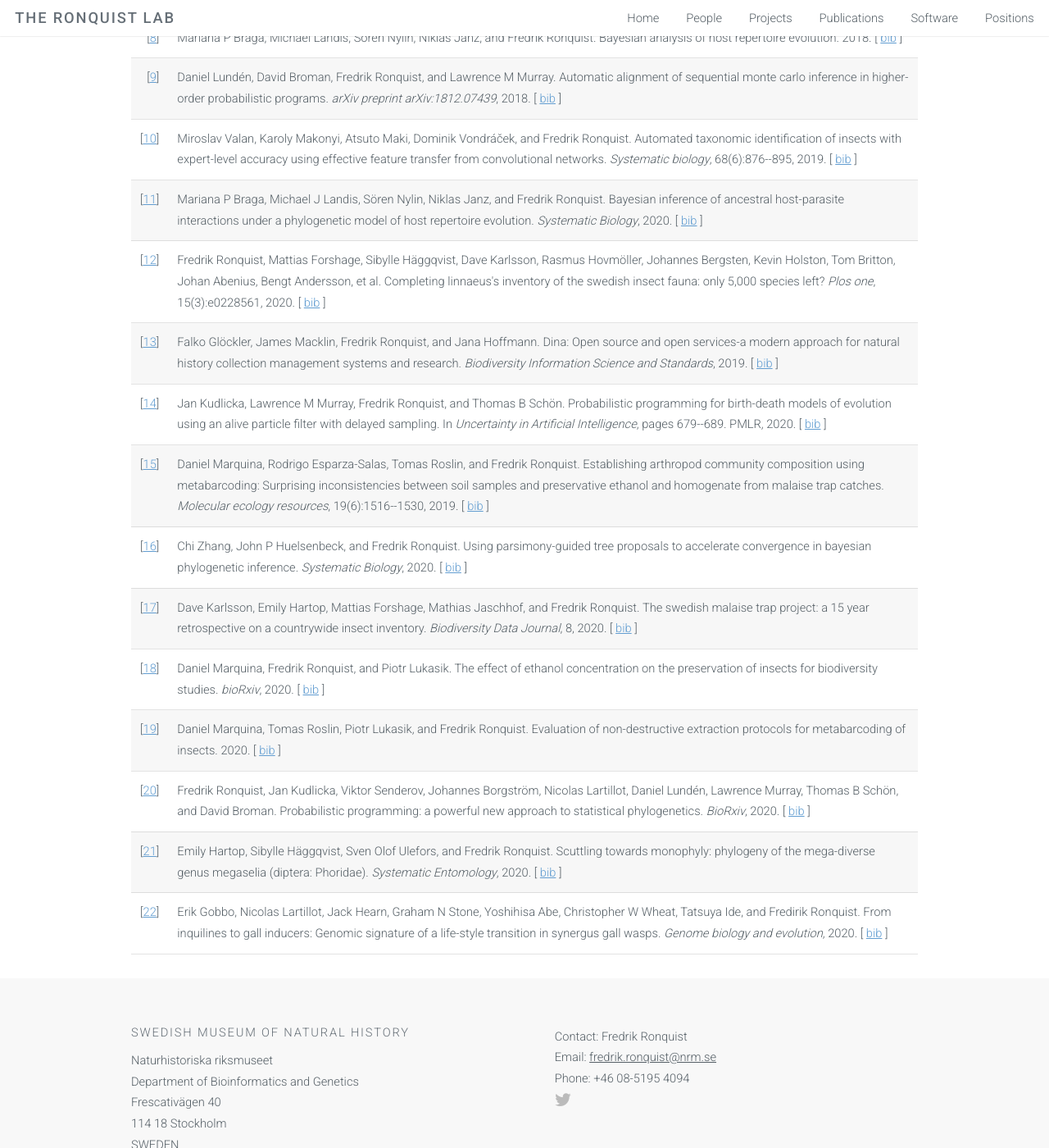
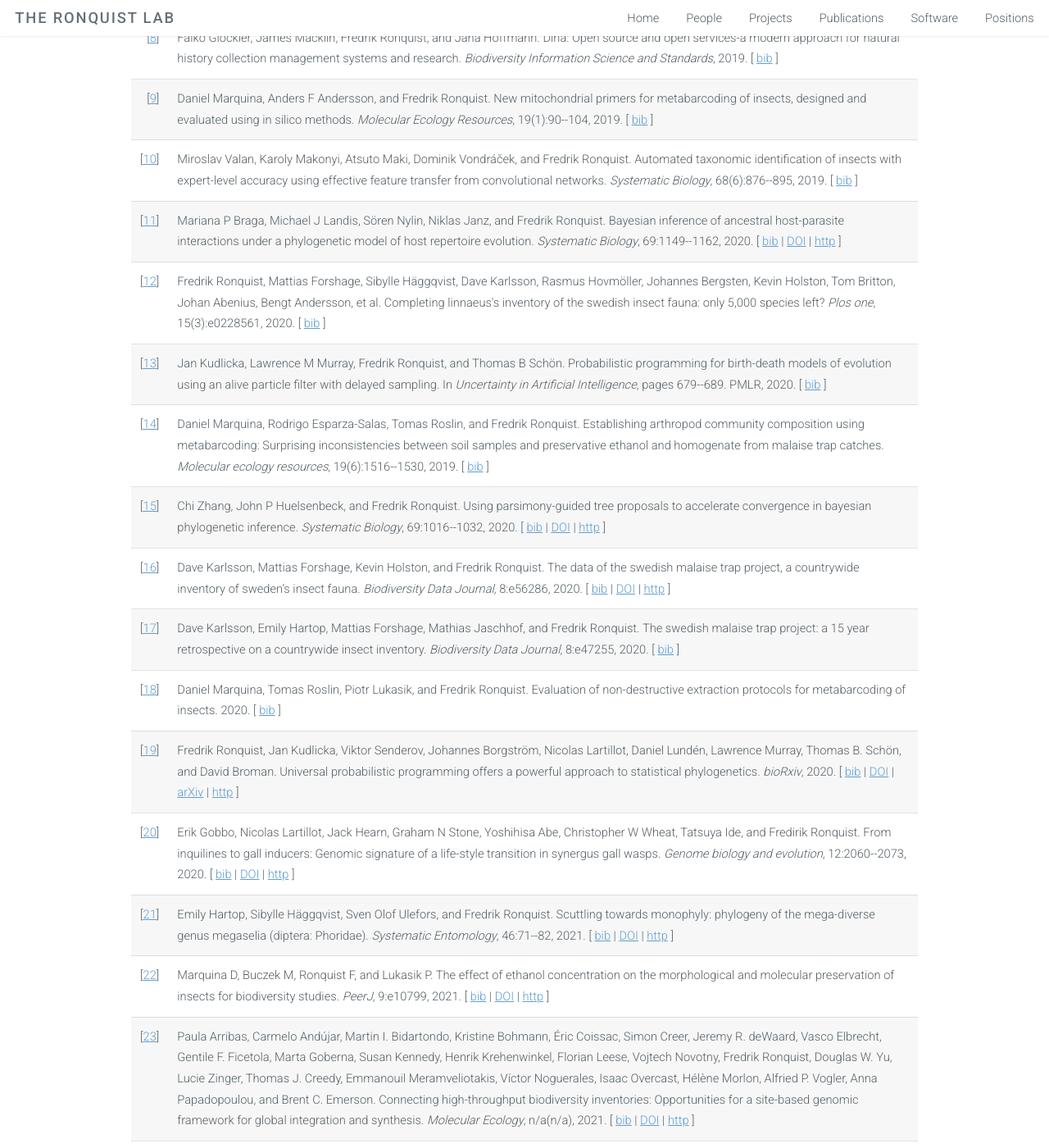
Before and after one commit to ronquistlab/ronquistlab.github.io, a Jekyll site: the page built from publications.html, in a window 1280 px wide and 1400 px high, scrolled down 1122 px. Shown: the whole window at 82% size. Built offline with Jekyll 4.4.1, drawn with Linux system fonts in a browser that asks for light colours; some of the changed text lies outside the part shown.

Commit message:
New attempt to update publications

```diff
--- a/publications.html
+++ b/publications.html
@@ -16,7 +16,23 @@
 
 <tr valign="top">
 <td align="right" class="bibtexnumber">
-[<a name="macklin2017dina">1</a>]
+[<a name="hovmoller2017streckkodning">1</a>]
+</td>
+<td class="bibtexitem">
+Rasmus Hovm&ouml;ller, Mattias Forshage, and Fredrik Ronquist.
+ Streckkodning av den svenska floran och
+  faunan--f&ouml;ruts&auml;ttningar och utmaningar.
+ <em>PM fr&aring;n Naturhistoriska riksmuseet 2017: 1. Naturhistoriska
+  riksmuseets sm&aring;skriftserie</em>, 2017.
+[&nbsp;<a href="pub_bib.html#hovmoller2017streckkodning">bib</a>&nbsp;]
+
+</td>
+</tr>
+
+
+<tr valign="top">
+<td align="right" class="bibtexnumber">
+[<a name="macklin2017dina">2</a>]
 </td>
 <td class="bibtexitem">
 James Macklin, Falko Gl&ouml;ckler, Jana Hoffmann, Fredrik Ronquist, Stefan
@@ -24,7 +40,7 @@
  Dina: Open source and open services-a modern approach for sustainable
   natural history collection management systems.
  <em>Biodiversity Information Science and Standards</em>, 2017.
-[&nbsp;<a href="pub_bib#macklin2017dina">bib</a>&nbsp;]
+[&nbsp;<a href="pub_bib.html#macklin2017dina">bib</a>&nbsp;]
 
 </td>
 </tr>
@@ -32,15 +48,14 @@
 
 <tr valign="top">
 <td align="right" class="bibtexnumber">
-[<a name="hovmoller2017streckkodning">2</a>]
+[<a name="marquina2017insect">3</a>]
 </td>
 <td class="bibtexitem">
-Rasmus Hovm&ouml;ller, Mattias Forshage, and Fredrik Ronquist.
- Streckkodning av den svenska floran och
-  faunan--f&ouml;ruts&auml;ttningar och utmaningar.
- <em>PM fr&aring;n Naturhistoriska riksmuseet 2017: 1. Naturhistoriska
-  riksmuseets sm&aring;skriftserie</em>, 2017.
-[&nbsp;<a href="pub_bib#hovmoller2017streckkodning">bib</a>&nbsp;]
+Daniel Marquina, Anders&nbsp;F Andersson, and Fredrik Ronquist.
+ Insect multilocus metabarcoding: in silico evaluation of old and new
+  primers.
+ <em>Genome</em>, 60(11):971--972, 2017.
+[&nbsp;<a href="pub_bib.html#marquina2017insect">bib</a>&nbsp;]
 
 </td>
 </tr>
@@ -48,14 +63,15 @@
 
 <tr valign="top">
 <td align="right" class="bibtexnumber">
-[<a name="marquina2019new">3</a>]
+[<a name="braga2018evolution">4</a>]
 </td>
 <td class="bibtexitem">
-Daniel Marquina, Anders&nbsp;F Andersson, and Fredrik Ronquist.
- New mitochondrial primers for metabarcoding of insects, designed and
-  evaluated using in silico methods.
- <em>Molecular ecology resources</em>, 19(1):90--104, 2019.
-[&nbsp;<a href="pub_bib#marquina2019new">bib</a>&nbsp;]
+Mariana&nbsp;P Braga, Michael Landis, S&ouml;ren Nylin, Niklas Janz, and Fredrik
+  Ronquist.
+ Evolution of butterfly-plant networks revealed by bayesian inference
+  of host repertoire.
+ 2018.
+[&nbsp;<a href="pub_bib.html#braga2018evolution">bib</a>&nbsp;]
 
 </td>
 </tr>
@@ -63,14 +79,14 @@
 
 <tr valign="top">
 <td align="right" class="bibtexnumber">
-[<a name="macklin2018general">4</a>]
+[<a name="lunden2018automatic">5</a>]
 </td>
 <td class="bibtexitem">
-James Macklin, Markus Englund, Falko Gl&ouml;ckler, Mikko Heikkinen, Jana
-  Hoffmann, Keith Newton, and Fredrick Ronquist.
- General introduction to dina.
- <em>Biodiversity Information Science and Standards</em>, 2018.
-[&nbsp;<a href="pub_bib#macklin2018general">bib</a>&nbsp;]
+Daniel Lund&eacute;n, David Broman, Fredrik Ronquist, and Lawrence&nbsp;M Murray.
+ Automatic alignment of sequential monte carlo inference in
+  higher-order probabilistic programs.
+ <em>arXiv preprint arXiv:1812.07439</em>, 2018.
+[&nbsp;<a href="pub_bib.html#lunden2018automatic">bib</a>&nbsp;]
 
 </td>
 </tr>
@@ -78,14 +94,14 @@
 
 <tr valign="top">
 <td align="right" class="bibtexnumber">
-[<a name="ronquist2018life">5</a>]
+[<a name="macklin2018general">6</a>]
 </td>
 <td class="bibtexitem">
-Fredrik Ronquist, Johan Nylander, Hege V&aring;rdal, and Jos&eacute;&nbsp;Luis
-  Nieves-Aldrey.
- Life history of parnips and the evolutionary origin of gall wasps.
- <em>Journal of Hymenoptera Research</em>, 65:91--110, 2018.
-[&nbsp;<a href="pub_bib#ronquist2018life">bib</a>&nbsp;]
+James Macklin, Markus Englund, Falko Gl&ouml;ckler, Mikko Heikkinen, Jana
+  Hoffmann, Keith Newton, and Fredrick Ronquist.
+ General introduction to dina.
+ <em>Biodiversity Information Science and Standards</em>, 2018.
+[&nbsp;<a href="pub_bib.html#macklin2018general">bib</a>&nbsp;]
 
 </td>
 </tr>
@@ -93,14 +109,14 @@
 
 <tr valign="top">
 <td align="right" class="bibtexnumber">
-[<a name="marquina2017insect">6</a>]
+[<a name="ronquist2018life">7</a>]
 </td>
 <td class="bibtexitem">
-Daniel Marquina, Anders&nbsp;F Andersson, and Fredrik Ronquist.
- Insect multilocus metabarcoding: in silico evaluation of old and new
-  primers.
- <em>Genome</em>, 60(11):971--972, 2017.
-[&nbsp;<a href="pub_bib#marquina2017insect">bib</a>&nbsp;]
+Fredrik Ronquist, Johan Nylander, Hege V&aring;rdal, and Jos&eacute;&nbsp;Luis
+  Nieves-Aldrey.
+ Life history of parnips and the evolutionary origin of gall wasps.
+ <em>Journal of Hymenoptera Research</em>, 65:91--110, 2018.
+[&nbsp;<a href="pub_bib.html#ronquist2018life">bib</a>&nbsp;]
 
 </td>
 </tr>
@@ -108,15 +124,14 @@
 
 <tr valign="top">
 <td align="right" class="bibtexnumber">
-[<a name="braga2018evolution">7</a>]
+[<a name="glockler2019dina">8</a>]
 </td>
 <td class="bibtexitem">
-Mariana&nbsp;P Braga, Michael Landis, S&ouml;ren Nylin, Niklas Janz, and Fredrik
-  Ronquist.
- Evolution of butterfly-plant networks revealed by bayesian inference
-  of host repertoire.
- 2018.
-[&nbsp;<a href="pub_bib#braga2018evolution">bib</a>&nbsp;]
+Falko Gl&ouml;ckler, James Macklin, Fredrik Ronquist, and Jana Hoffmann.
+ Dina: Open source and open services-a modern approach for natural
+  history collection management systems and research.
+ <em>Biodiversity Information Science and Standards</em>, 2019.
+[&nbsp;<a href="pub_bib.html#glockler2019dina">bib</a>&nbsp;]
 
 </td>
 </tr>
@@ -124,29 +139,14 @@
 
 <tr valign="top">
 <td align="right" class="bibtexnumber">
-[<a name="braga2018bayesian">8</a>]
+[<a name="marquina2019new">9</a>]
 </td>
 <td class="bibtexitem">
-Mariana&nbsp;P Braga, Michael Landis, S&ouml;ren Nylin, Niklas Janz, and Fredrik
-  Ronquist.
- Bayesian analysis of host repertoire evolution.
- 2018.
-[&nbsp;<a href="pub_bib#braga2018bayesian">bib</a>&nbsp;]
-
-</td>
-</tr>
-
-
-<tr valign="top">
-<td align="right" class="bibtexnumber">
-[<a name="lunden2018automatic">9</a>]
-</td>
-<td class="bibtexitem">
-Daniel Lund&eacute;n, David Broman, Fredrik Ronquist, and Lawrence&nbsp;M Murray.
- Automatic alignment of sequential monte carlo inference in
-  higher-order probabilistic programs.
- <em>arXiv preprint arXiv:1812.07439</em>, 2018.
-[&nbsp;<a href="pub_bib#lunden2018automatic">bib</a>&nbsp;]
+Daniel Marquina, Anders&nbsp;F Andersson, and Fredrik Ronquist.
+ New mitochondrial primers for metabarcoding of insects, designed and
+  evaluated using in silico methods.
+ <em>Molecular Ecology Resources</em>, 19(1):90--104, 2019.
+[&nbsp;<a href="pub_bib.html#marquina2019new">bib</a>&nbsp;]
 
 </td>
 </tr>
@@ -161,8 +161,8 @@
   Fredrik Ronquist.
  Automated taxonomic identification of insects with expert-level
   accuracy using effective feature transfer from convolutional networks.
- <em>Systematic biology</em>, 68(6):876--895, 2019.
-[&nbsp;<a href="pub_bib#valan2019automated">bib</a>&nbsp;]
+ <em>Systematic Biology</em>, 68(6):876--895, 2019.
+[&nbsp;<a href="pub_bib.html#valan2019automated">bib</a>&nbsp;]
 
 </td>
 </tr>
@@ -177,8 +177,10 @@
   Ronquist.
  Bayesian inference of ancestral host-parasite interactions under a
   phylogenetic model of host repertoire evolution.
- <em>Systematic Biology</em>, 2020.
-[&nbsp;<a href="pub_bib#braga2020bayesian">bib</a>&nbsp;]
+ <em>Systematic Biology</em>, 69:1149--1162, 2020.
+[&nbsp;<a href="pub_bib.html#braga2020bayesian">bib</a>&nbsp;|
+<a href="http://dx.doi.org/10.1093/sysbio/syaa019">DOI</a>&nbsp;|
+<a href="https://doi.org/10.1093/sysbio/syaa019">http</a>&nbsp;]
 
 </td>
 </tr>
@@ -195,7 +197,7 @@
  Completing linnaeus's inventory of the swedish insect fauna: only
   5,000 species left?
  <em>Plos one</em>, 15(3):e0228561, 2020.
-[&nbsp;<a href="pub_bib#ronquist2020completing">bib</a>&nbsp;]
+[&nbsp;<a href="pub_bib.html#ronquist2020completing">bib</a>&nbsp;]
 
 </td>
 </tr>
@@ -203,14 +205,15 @@
 
 <tr valign="top">
 <td align="right" class="bibtexnumber">
-[<a name="glockler2019dina">13</a>]
+[<a name="kudlicka2020probabilistic">13</a>]
 </td>
 <td class="bibtexitem">
-Falko Gl&ouml;ckler, James Macklin, Fredrik Ronquist, and Jana Hoffmann.
- Dina: Open source and open services-a modern approach for natural
-  history collection management systems and research.
- <em>Biodiversity Information Science and Standards</em>, 2019.
-[&nbsp;<a href="pub_bib#glockler2019dina">bib</a>&nbsp;]
+Jan Kudlicka, Lawrence&nbsp;M Murray, Fredrik Ronquist, and Thomas&nbsp;B Sch&ouml;n.
+ Probabilistic programming for birth-death models of evolution using
+  an alive particle filter with delayed sampling.
+ In <em>Uncertainty in Artificial Intelligence</em>, pages 679--689.
+  PMLR, 2020.
+[&nbsp;<a href="pub_bib.html#kudlicka2020probabilistic">bib</a>&nbsp;]
 
 </td>
 </tr>
@@ -218,15 +221,15 @@
 
 <tr valign="top">
 <td align="right" class="bibtexnumber">
-[<a name="kudlicka2020probabilistic">14</a>]
+[<a name="marquina2019establishing">14</a>]
 </td>
 <td class="bibtexitem">
-Jan Kudlicka, Lawrence&nbsp;M Murray, Fredrik Ronquist, and Thomas&nbsp;B Sch&ouml;n.
- Probabilistic programming for birth-death models of evolution using
-  an alive particle filter with delayed sampling.
- In <em>Uncertainty in Artificial Intelligence</em>, pages 679--689.
-  PMLR, 2020.
-[&nbsp;<a href="pub_bib#kudlicka2020probabilistic">bib</a>&nbsp;]
+Daniel Marquina, Rodrigo Esparza-Salas, Tomas Roslin, and Fredrik Ronquist.
+ Establishing arthropod community composition using metabarcoding:
+  Surprising inconsistencies between soil samples and preservative ethanol and
+  homogenate from malaise trap catches.
+ <em>Molecular ecology resources</em>, 19(6):1516--1530, 2019.
+[&nbsp;<a href="pub_bib.html#marquina2019establishing">bib</a>&nbsp;]
 
 </td>
 </tr>
@@ -234,15 +237,16 @@
 
 <tr valign="top">
 <td align="right" class="bibtexnumber">
-[<a name="marquina2019establishing">15</a>]
+[<a name="zhang2020using">15</a>]
 </td>
 <td class="bibtexitem">
-Daniel Marquina, Rodrigo Esparza-Salas, Tomas Roslin, and Fredrik Ronquist.
- Establishing arthropod community composition using metabarcoding:
-  Surprising inconsistencies between soil samples and preservative ethanol and
-  homogenate from malaise trap catches.
- <em>Molecular ecology resources</em>, 19(6):1516--1530, 2019.
-[&nbsp;<a href="pub_bib#marquina2019establishing">bib</a>&nbsp;]
+Chi Zhang, John&nbsp;P Huelsenbeck, and Fredrik Ronquist.
+ Using parsimony-guided tree proposals to accelerate convergence in
+  bayesian phylogenetic inference.
+ <em>Systematic Biology</em>, 69:1016--1032, 2020.
+[&nbsp;<a href="pub_bib.html#zhang2020using">bib</a>&nbsp;|
+<a href="http://dx.doi.org/10.1093/sysbio/syaa002">DOI</a>&nbsp;|
+<a href="https://doi.org/10.1093/sysbio/syaa002">http</a>&nbsp;]
 
 </td>
 </tr>
@@ -250,14 +254,16 @@
 
 <tr valign="top">
 <td align="right" class="bibtexnumber">
-[<a name="zhang2020using">16</a>]
+[<a name="karlsson2020data">16</a>]
 </td>
 <td class="bibtexitem">
-Chi Zhang, John&nbsp;P Huelsenbeck, and Fredrik Ronquist.
- Using parsimony-guided tree proposals to accelerate convergence in
-  bayesian phylogenetic inference.
- <em>Systematic Biology</em>, 2020.
-[&nbsp;<a href="pub_bib#zhang2020using">bib</a>&nbsp;]
+Dave Karlsson, Mattias Forshage, Kevin Holston, and Fredrik Ronquist.
+ The data of the swedish malaise trap project, a countrywide inventory
+  of sweden’s insect fauna.
+ <em>Biodiversity Data Journal</em>, 8:e56286, 2020.
+[&nbsp;<a href="pub_bib.html#karlsson2020data">bib</a>&nbsp;|
+<a href="http://dx.doi.org/10.3897/BDJ.8.e56286">DOI</a>&nbsp;|
+<a href="https://doi.org/10.3897/BDJ.8.e56286">http</a>&nbsp;]
 
 </td>
 </tr>
@@ -272,8 +278,8 @@
   Ronquist.
  The swedish malaise trap project: a 15 year retrospective on a
   countrywide insect inventory.
- <em>Biodiversity Data Journal</em>, 8, 2020.
-[&nbsp;<a href="pub_bib#karlsson2020swedish">bib</a>&nbsp;]
+ <em>Biodiversity Data Journal</em>, 8:e47255, 2020.
+[&nbsp;<a href="pub_bib.html#karlsson2020swedish">bib</a>&nbsp;]
 
 </td>
 </tr>
@@ -281,14 +287,14 @@
 
 <tr valign="top">
 <td align="right" class="bibtexnumber">
-[<a name="marquina2020effect">18</a>]
+[<a name="marquina2020evaluation">18</a>]
 </td>
 <td class="bibtexitem">
-Daniel Marquina, Fredrik Ronquist, and Piotr Lukasik.
- The effect of ethanol concentration on the preservation of insects
-  for biodiversity studies.
- <em>bioRxiv</em>, 2020.
-[&nbsp;<a href="pub_bib#marquina2020effect">bib</a>&nbsp;]
+Daniel Marquina, Tomas Roslin, Piotr Lukasik, and Fredrik Ronquist.
+ Evaluation of non-destructive extraction protocols for metabarcoding
+  of insects.
+ 2020.
+[&nbsp;<a href="pub_bib.html#marquina2020evaluation">bib</a>&nbsp;]
 
 </td>
 </tr>
@@ -296,14 +302,19 @@
 
 <tr valign="top">
 <td align="right" class="bibtexnumber">
-[<a name="marquina2020evaluation">19</a>]
+[<a name="ronquist2020probabilistic">19</a>]
 </td>
 <td class="bibtexitem">
-Daniel Marquina, Tomas Roslin, Piotr Lukasik, and Fredrik Ronquist.
- Evaluation of non-destructive extraction protocols for metabarcoding
-  of insects.
- 2020.
-[&nbsp;<a href="pub_bib#marquina2020evaluation">bib</a>&nbsp;]
+Fredrik Ronquist, Jan Kudlicka, Viktor Senderov, Johannes Borgstr&ouml;m,
+  Nicolas Lartillot, Daniel Lund&eacute;n, Lawrence Murray, Thomas&nbsp;B. Sch&ouml;n,
+  and David Broman.
+ Universal probabilistic programming offers a powerful approach to
+  statistical phylogenetics.
+ <em>bioRxiv</em>, 2020.
+[&nbsp;<a href="pub_bib.html#ronquist2020probabilistic">bib</a>&nbsp;|
+<a href="http://dx.doi.org/10.1101/2020.06.16.154443">DOI</a>&nbsp;|
+<a href="http://arxiv.org/abs/https://www.biorxiv.org/content/early/2020/12/10/2020.06.16.154443.full.pdf">arXiv</a>&nbsp;|
+<a href="https://www.biorxiv.org/content/early/2020/12/10/2020.06.16.154443">http</a>&nbsp;]
 
 </td>
 </tr>
@@ -311,16 +322,17 @@
 
 <tr valign="top">
 <td align="right" class="bibtexnumber">
-[<a name="ronquist2020probabilistic">20</a>]
+[<a name="gobbo2020inquilines">20</a>]
 </td>
 <td class="bibtexitem">
-Fredrik Ronquist, Jan Kudlicka, Viktor Senderov, Johannes Borgstr&ouml;m,
-  Nicolas Lartillot, Daniel Lund&eacute;n, Lawrence Murray, Thomas&nbsp;B Sch&ouml;n,
-  and David Broman.
- Probabilistic programming: a powerful new approach to statistical
-  phylogenetics.
- <em>BioRxiv</em>, 2020.
-[&nbsp;<a href="pub_bib#ronquist2020probabilistic">bib</a>&nbsp;]
+Erik Gobbo, Nicolas Lartillot, Jack Hearn, Graham&nbsp;N Stone, Yoshihisa Abe,
+  Christopher&nbsp;W Wheat, Tatsuya Ide, and Fredirik Ronquist.
+ From inquilines to gall inducers: Genomic signature of a life-style
+  transition in synergus gall wasps.
+ <em>Genome biology and evolution</em>, 12:2060--2073, 2020.
+[&nbsp;<a href="pub_bib.html#gobbo2020inquilines">bib</a>&nbsp;|
+<a href="http://dx.doi.org/10.1093/gbe/evaa204">DOI</a>&nbsp;|
+<a href="https://doi.org/10.1093/gbe/evaa204">http</a>&nbsp;]
 
 </td>
 </tr>
@@ -328,14 +340,16 @@
 
 <tr valign="top">
 <td align="right" class="bibtexnumber">
-[<a name="hartop2020scuttling">21</a>]
+[<a name="hartop2021scuttling">21</a>]
 </td>
 <td class="bibtexitem">
 Emily Hartop, Sibylle H&auml;ggqvist, Sven&nbsp;Olof Ulefors, and Fredrik Ronquist.
  Scuttling towards monophyly: phylogeny of the mega-diverse genus
   megaselia (diptera: Phoridae).
- <em>Systematic Entomology</em>, 2020.
-[&nbsp;<a href="pub_bib#hartop2020scuttling">bib</a>&nbsp;]
+ <em>Systematic Entomology</em>, 46:71--82, 2021.
+[&nbsp;<a href="pub_bib.html#hartop2021scuttling">bib</a>&nbsp;|
+<a href="http://dx.doi.org/10.1111/syen.12448">DOI</a>&nbsp;|
+<a href="http://doi.org/10.1111/syen.12448">http</a>&nbsp;]
 
 </td>
 </tr>
@@ -343,18 +357,43 @@
 
 <tr valign="top">
 <td align="right" class="bibtexnumber">
-[<a name="gobbo2020inquilines">22</a>]
+[<a name="marquina2021effect">22</a>]
 </td>
 <td class="bibtexitem">
-Erik Gobbo, Nicolas Lartillot, Jack Hearn, Graham&nbsp;N Stone, Yoshihisa Abe,
-  Christopher&nbsp;W Wheat, Tatsuya Ide, and Fredirik Ronquist.
- From inquilines to gall inducers: Genomic signature of a life-style
-  transition in synergus gall wasps.
- <em>Genome biology and evolution</em>, 2020.
-[&nbsp;<a href="pub_bib#gobbo2020inquilines">bib</a>&nbsp;]
+Marquina D, Buczek M, Ronquist F, and Lukasik P.
+ The effect of ethanol concentration on the morphological and
+  molecular preservation of insects for biodiversity studies.
+ <em>PeerJ</em>, 9:e10799, 2021.
+[&nbsp;<a href="pub_bib.html#marquina2021effect">bib</a>&nbsp;|
+<a href="http://dx.doi.org/10.7717/peerj.10799">DOI</a>&nbsp;|
+<a href="https://doi.org/10.7717/peerj.10799">http</a>&nbsp;]
 
 </td>
 </tr>
-</table>
+
+
+<tr valign="top">
+<td align="right" class="bibtexnumber">
+[<a name="arribas2021connecting">23</a>]
+</td>
+<td class="bibtexitem">
+Paula Arribas, Carmelo And&uacute;jar, Martin&nbsp;I. Bidartondo, Kristine Bohmann,
+  &Eacute;ric Coissac, Simon Creer, Jeremy&nbsp;R. deWaard, Vasco Elbrecht, Gentile&nbsp;F.
+  Ficetola, Marta Goberna, Susan Kennedy, Henrik Krehenwinkel, Florian Leese,
+  Vojtech Novotny, Fredrik Ronquist, Douglas&nbsp;W. Yu, Lucie Zinger, Thomas&nbsp;J.
+  Creedy, Emmanouil Meramveliotakis, V&iacute;ctor Noguerales, Isaac Overcast,
+  H&eacute;l&egrave;ne Morlon, Alfried&nbsp;P. Vogler, Anna Papadopoulou, and Brent&nbsp;C.
+  Emerson.
+ Connecting high-throughput biodiversity inventories: Opportunities
+  for a site-based genomic framework for global integration and synthesis.
+ <em>Molecular Ecology</em>, n/a(n/a), 2021.
+[&nbsp;<a href="pub_bib.html#arribas2021connecting">bib</a>&nbsp;|
+<a href="https://doi.org/10.1111/mec.15797">DOI</a>&nbsp;|
+<a href="https://onlinelibrary.wiley.com/doi/abs/10.1111/mec.15797">http</a>&nbsp;]
+
+</td>
+</tr>
+</table><hr><p><em>This file was generated by
+<a href="http://www.lri.fr/~filliatr/bibtex2html/">bibtex2html</a> 1.99.</em></p>
 
 </section>
```
